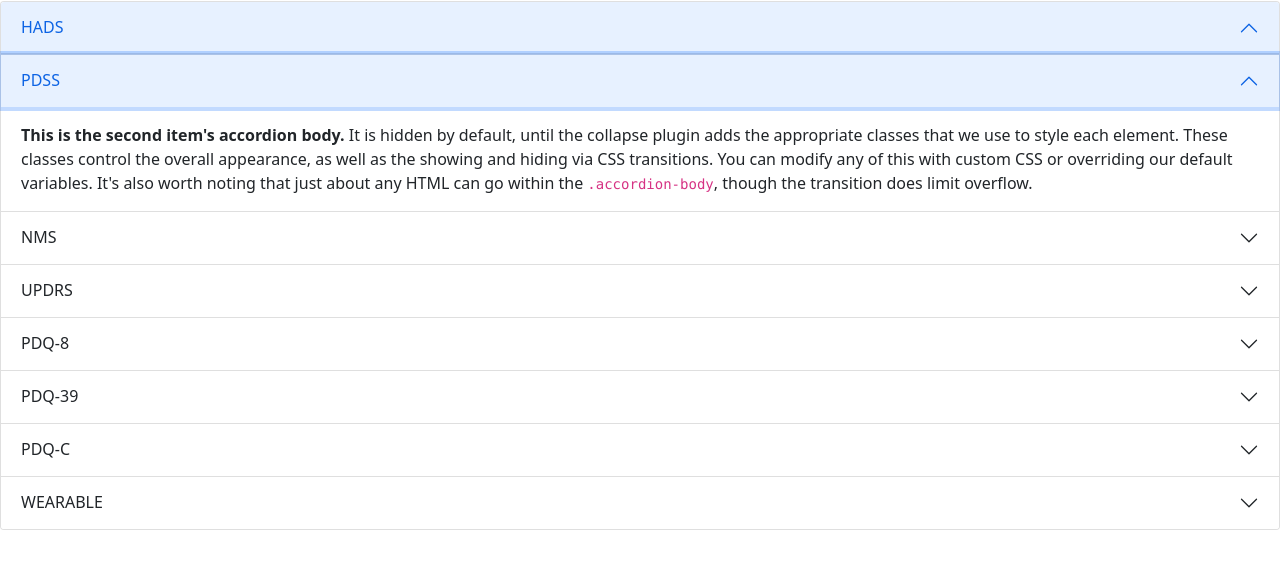
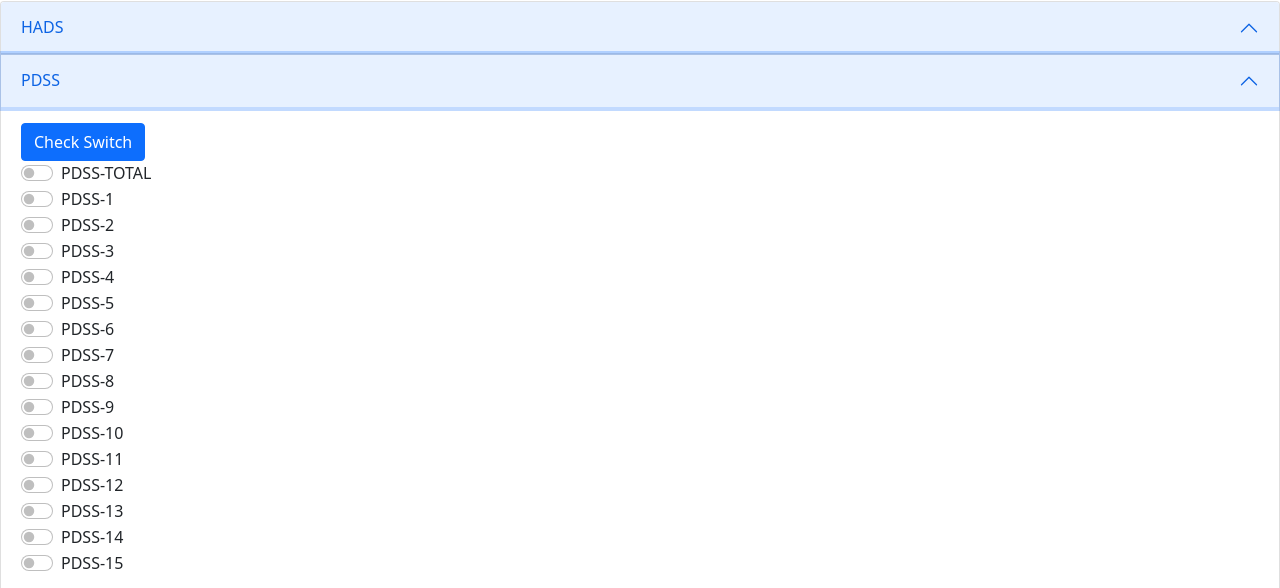
Before and after one commit to CptnCrumble/dissertation-model-builder, a website: page pages/home.html in a window 1280 px wide. Both pictures are taken after a click on the button "PDSS". Shown: the part 212-800 px from the top of the page. Drawn offline with nearby package versions, Linux system fonts and the light colour scheme.

Commit message:
param selection checkboxs working

```diff
--- a/pages/home.html
+++ b/pages/home.html
@@ -33,8 +33,7 @@
                 </button>
               </h2>
               <div id="collapseTwo" class="accordion-collapse collapse" aria-labelledby="pdss-accordian" data-bs-parent="#accordionExample">
-                <div class="accordion-body">
-                  <strong>This is the second item's accordion body.</strong> It is hidden by default, until the collapse plugin adds the appropriate classes that we use to style each element. These classes control the overall appearance, as well as the showing and hiding via CSS transitions. You can modify any of this with custom CSS or overriding our default variables. It's also worth noting that just about any HTML can go within the <code>.accordion-body</code>, though the transition does limit overflow.
+                <div class="accordion-body" id="pdss-param-fill">
                 </div>
               </div>
             </div>
@@ -56,8 +55,7 @@
                   </button>
                 </h2>
                 <div id="collapse4" class="accordion-collapse collapse" aria-labelledby="updrs-accordian" data-bs-parent="#accordionExample">
-                  <div class="accordion-body">
-                    <strong>This is the second item's accordion body.</strong> It is hidden by default, until the collapse plugin adds the appropriate classes that we use to style each element. These classes control the overall appearance, as well as the showing and hiding via CSS transitions. You can modify any of this with custom CSS or overriding our default variables. It's also worth noting that just about any HTML can go within the <code>.accordion-body</code>, though the transition does limit overflow.
+                  <div class="accordion-body" id="updrs-param-fill">
                   </div>
                 </div>
               </div>
@@ -68,8 +66,7 @@
                   </button>
                 </h2>
                 <div id="collapse5" class="accordion-collapse collapse" aria-labelledby="pdq8-accordian" data-bs-parent="#accordionExample">
-                  <div class="accordion-body">
-                    <strong>This is the second item's accordion body.</strong> It is hidden by default, until the collapse plugin adds the appropriate classes that we use to style each element. These classes control the overall appearance, as well as the showing and hiding via CSS transitions. You can modify any of this with custom CSS or overriding our default variables. It's also worth noting that just about any HTML can go within the <code>.accordion-body</code>, though the transition does limit overflow.
+                  <div class="accordion-body" id="pdq8-param-fill">
                   </div>
                 </div>
               </div>
@@ -80,8 +77,7 @@
                   </button>
                 </h2>
                 <div id="collapse6" class="accordion-collapse collapse" aria-labelledby="pdq39-accordian" data-bs-parent="#accordionExample">
-                  <div class="accordion-body">
-                    <strong>This is the second item's accordion body.</strong> It is hidden by default, until the collapse plugin adds the appropriate classes that we use to style each element. These classes control the overall appearance, as well as the showing and hiding via CSS transitions. You can modify any of this with custom CSS or overriding our default variables. It's also worth noting that just about any HTML can go within the <code>.accordion-body</code>, though the transition does limit overflow.
+                  <div class="accordion-body" id="pdq39-param-fill">
                   </div>
                 </div>
               </div>
@@ -92,8 +88,7 @@
                   </button>
                 </h2>
                 <div id="collapse7" class="accordion-collapse collapse" aria-labelledby="pdqc-accordian" data-bs-parent="#accordionExample">
-                  <div class="accordion-body">
-                    <strong>This is the second item's accordion body.</strong> It is hidden by default, until the collapse plugin adds the appropriate classes that we use to style each element. These classes control the overall appearance, as well as the showing and hiding via CSS transitions. You can modify any of this with custom CSS or overriding our default variables. It's also worth noting that just about any HTML can go within the <code>.accordion-body</code>, though the transition does limit overflow.
+                  <div class="accordion-body" id="pdqc-param-fill">
                   </div>
                 </div>
               </div>
@@ -104,8 +99,7 @@
                   </button>
                 </h2>
                 <div id="collapse8" class="accordion-collapse collapse" aria-labelledby="wearable-accordian" data-bs-parent="#accordionExample">
-                  <div class="accordion-body">
-                    <strong>This is the second item's accordion body.</strong> It is hidden by default, until the collapse plugin adds the appropriate classes that we use to style each element. These classes control the overall appearance, as well as the showing and hiding via CSS transitions. You can modify any of this with custom CSS or overriding our default variables. It's also worth noting that just about any HTML can go within the <code>.accordion-body</code>, though the transition does limit overflow.
+                  <div class="accordion-body" id="wear-param-fill">
                   </div>
                 </div>
               </div>
@@ -116,7 +110,7 @@
 
     <script src="https://cdn.jsdelivr.net/npm/bootstrap@5.0.2/dist/js/bootstrap.bundle.min.js" integrity="sha384-MrcW6ZMFYlzcLA8Nl+NtUVF0sA7MsXsP1UyJoMp4YLEuNSfAP+JcXn/tWtIaxVXM" crossorigin="anonymous"></script>
     <script>
-        // Data
+        // Data ------------------------------------
         const hads = [
             'Anxiety',
             'Depression',
@@ -325,7 +319,7 @@
             .concat(pdqc)
             .concat(wearables);
 
-        // Render subject select tag
+        // Render subject select tag -----------------------------------
         var dropDown = document.getElementById('subject');
         var fragment = document.createDocumentFragment();
         params.forEach(function(p, index) {
@@ -336,20 +330,66 @@
         });
         dropDown.appendChild(fragment);
 
-        // Render parameter select switches
+        // Render parameter select switches ------------------------------
+        function flipChecked(element) {
+            if(element.checked === false){
+                element.checked = true;
+            } else {
+                element.checked = false;
+            }
+        }
+
         function makeCheck(param) {
             return `<div class="form-check form-switch">
             <input class="form-check-input" type="checkbox" id=${param}>
             <label class="form-check-label" for=${param}>${param}</label>
         </div>`
         }
+        function createChecks(qarray,result) {
+            qarray.forEach( x => {
+                result.push(makeCheck(x));
+            })
+        }
 
-        var nmsChecks = [];
-        nms.forEach( x => {
-            nmsChecks.push(makeCheck(x));
-        });
+        function allCheck(array){
+            array.forEach((checkbox) => {
+                let x = document.getElementById(checkbox);
+                flipChecked(x);
+            })
+        }
+
+        var nmsChecks = ['<button type="button" class="btn btn-primary" onClick="allCheck(nms)">Check Switch</button>'];
+        createChecks(nms,nmsChecks);
         var nmsHTML = nmsChecks.join('\n')
         var nmsFill = document.getElementById("nms-param-fill");
         nmsFill.innerHTML = nmsHTML;
+        // ---
+        var hadsChecks = ['<button type="button" class="btn btn-primary" onClick="allCheck(hads)">Check Switch</button>'];
+        createChecks(hads,hadsChecks);
+        document.getElementById("hads-param-fill").innerHTML = hadsChecks.join('\n');
+        // ---
+        var pdssChecks = ['<button type="button" class="btn btn-primary" onClick="allCheck(pdss)">Check Switch</button>'];
+        createChecks(pdss,pdssChecks);
+        document.getElementById("pdss-param-fill").innerHTML = pdssChecks.join('\n');
+        // ---
+        var updrsChecks = ['<button type="button" class="btn btn-primary" onClick="allCheck(updrs)">Check Switch</button>'];
+        createChecks(updrs,updrsChecks);
+        document.getElementById("updrs-param-fill").innerHTML = updrsChecks.join('\n');
+        // ---
+        var pdq8Checks = ['<button type="button" class="btn btn-primary" onClick="allCheck(pdq8)">Check Switch</button>'];
+        createChecks(pdq8,pdq8Checks);
+        document.getElementById("pdq8-param-fill").innerHTML = pdq8Checks.join('\n');
+        // ---
+        var pdq39Checks = ['<button type="button" class="btn btn-primary" onClick="allCheck(pdq39)">Check Switch</button>'];
+        createChecks(pdq39,pdq39Checks);
+        document.getElementById("pdq39-param-fill").innerHTML = pdq39Checks.join('\n');
+        // ---
+        var pdqcChecks = ['<button type="button" class="btn btn-primary" onClick="allCheck(pdqc)">Check Switch</button>'];
+        createChecks(pdqc,pdqcChecks);
+        document.getElementById("pdqc-param-fill").innerHTML = pdqcChecks.join('\n');
+        // ---
+        var wearChecks = ['<button type="button" class="btn btn-primary" onClick="allCheck(wearables)">Check Switch</button>'];
+        createChecks(wearables,wearChecks);
+        document.getElementById("wear-param-fill").innerHTML = wearChecks.join('\n');
     </script>
 </html>
```
